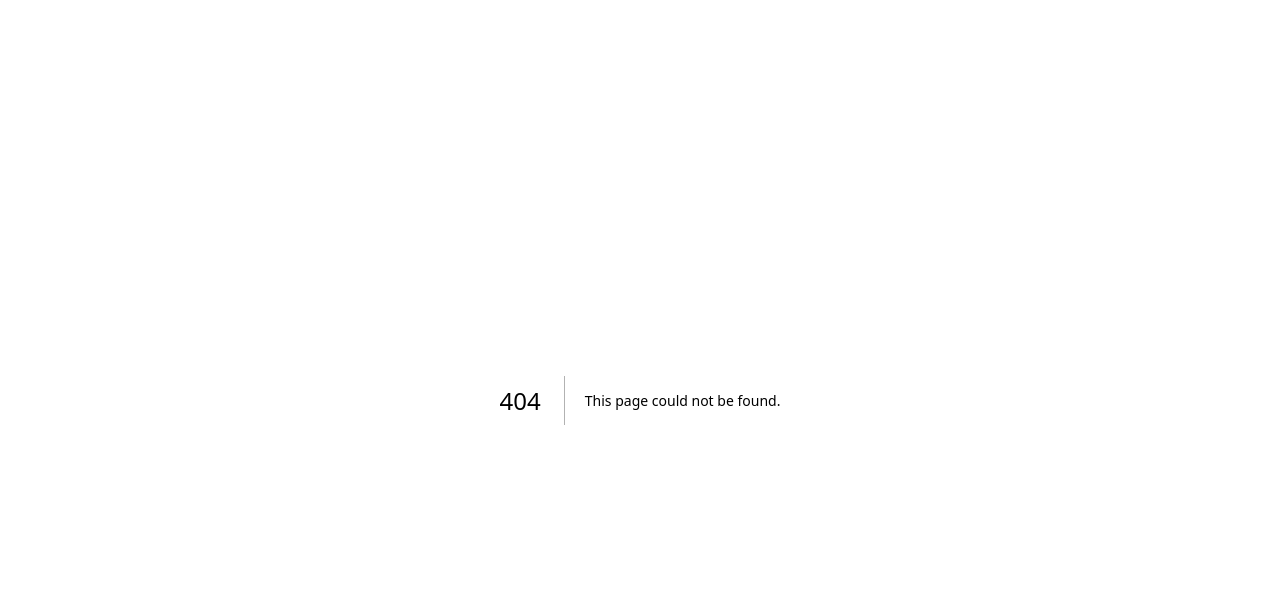
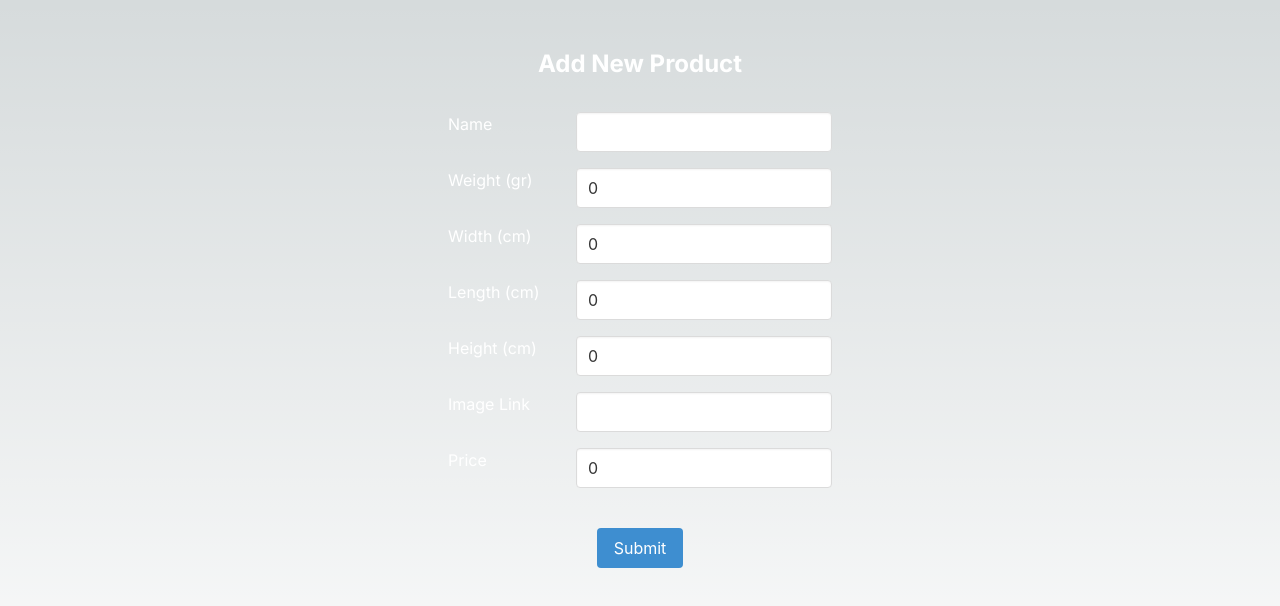
Before and after one commit to ditarahma08/kelontong, a Next.js app: page /add in a window 1280 px wide. Before the commit this address had no page. Shown: the top 606 px of the page. Built offline with nearby package versions, Linux system fonts and the light colour scheme.

Commit message:
add product add page

```diff
--- a/package.json
+++ b/package.json
@@ -19,6 +19,8 @@
     "sass": "^1.69.5"
   },
   "devDependencies": {
+    "@types/node": "20.10.5",
+    "@types/react": "18.2.45",
     "autoprefixer": "^10.0.1",
     "eslint": "^8",
     "eslint-config-next": "14.0.4",
--- /dev/null
+++ b/src/app/add/page.js
@@ -0,0 +1,99 @@
+"use client";
+
+import { useState } from "react";
+
+export default function Page() {
+  const [name, setName] = useState("");
+  const [weight, setWeight] = useState(0);
+  const [height, setHeight] = useState(0);
+  const [length, setLength] = useState(0);
+  const [width, setWidth] = useState(0);
+  const [image, setImage] = useState("");
+  const [price, setPrice] = useState(0);
+
+  function submitProduct() {}
+
+  return (
+    <div className="min-h-screen p-6 flex flex-col items-center gap-y-4">
+      <h1 className="text-white font-bold text-2xl text-center mb-4">
+        Add New Product
+      </h1>
+
+      <div className="flex justify-between w-96">
+        <label className="text-white">Name</label>
+        <input
+          className="input !w-64 w"
+          type="text"
+          value={name}
+          onChange={(e) => setName(e.target.value)}
+        />
+      </div>
+
+      <div className="flex justify-between w-96">
+        <label className="text-white">Weight (gr)</label>
+        <input
+          className="input !w-64"
+          type="number"
+          value={weight}
+          onChange={(e) => setWeight(e.target.value)}
+        />
+      </div>
+
+      <div className="flex justify-between w-96">
+        <label className="text-white">Width (cm)</label>
+        <input
+          className="input !w-64"
+          type="number"
+          value={width}
+          onChange={(e) => setWidth(e.target.value)}
+        />
+      </div>
+
+      <div className="flex justify-between w-96">
+        <label className="text-white">Length (cm)</label>
+        <input
+          className="input !w-64"
+          type="number"
+          value={length}
+          onChange={(e) => setLength(e.target.value)}
+        />
+      </div>
+
+      <div className="flex justify-between w-96">
+        <label className="text-white">Height (cm)</label>
+        <input
+          className="input !w-64"
+          type="number"
+          value={height}
+          onChange={(e) => setHeight(e.target.value)}
+        />
+      </div>
+
+      <div className="flex justify-between w-96">
+        <label className="text-white">Image Link</label>
+        <input
+          className="input !w-64"
+          type="text"
+          value={image}
+          onChange={(e) => setImage(e.target.value)}
+        />
+      </div>
+
+      <div className="flex justify-between w-96">
+        <label className="text-white">Price</label>
+        <input
+          className="input !w-64"
+          type="number"
+          value={price}
+          onChange={(e) => setPrice(e.target.value)}
+        />
+      </div>
+
+      <div className="mt-5">
+        <button className="button is-info" onClick={submitProduct}>
+          Submit
+        </button>
+      </div>
+    </div>
+  );
+}
--- a/src/app/catalog/page.js
+++ b/src/app/catalog/page.js
@@ -1,7 +1,9 @@
 "use client";
+import { useRouter } from "next/navigation";
 import { useEffect, useState } from "react";
 
 export default function Page() {
+  const router = useRouter();
   const [products, setProducts] = useState([]);
 
   async function getProductList() {
@@ -19,13 +21,15 @@ export default function Page() {
   }, []);
 
   return (
-    <div className="p-6 flex items-center flex-col gap-y-4">
+    <div className="p-6 flex items-center flex-col gap-y-4 min-h-screen">
       <h1 className="text-white font-bold text-2xl text-center mb-4">
         Product List
       </h1>
 
       <div className="w-full">
-        <button className="button is-info">+ Add Product</button>
+        <button className="button is-info" onClick={() => router.push("/add")}>
+          + Add Product
+        </button>
       </div>
 
       <table className="table w-full">
```
Also changed, not shown: 1 other file (tests, documents, lock files or other folders).
